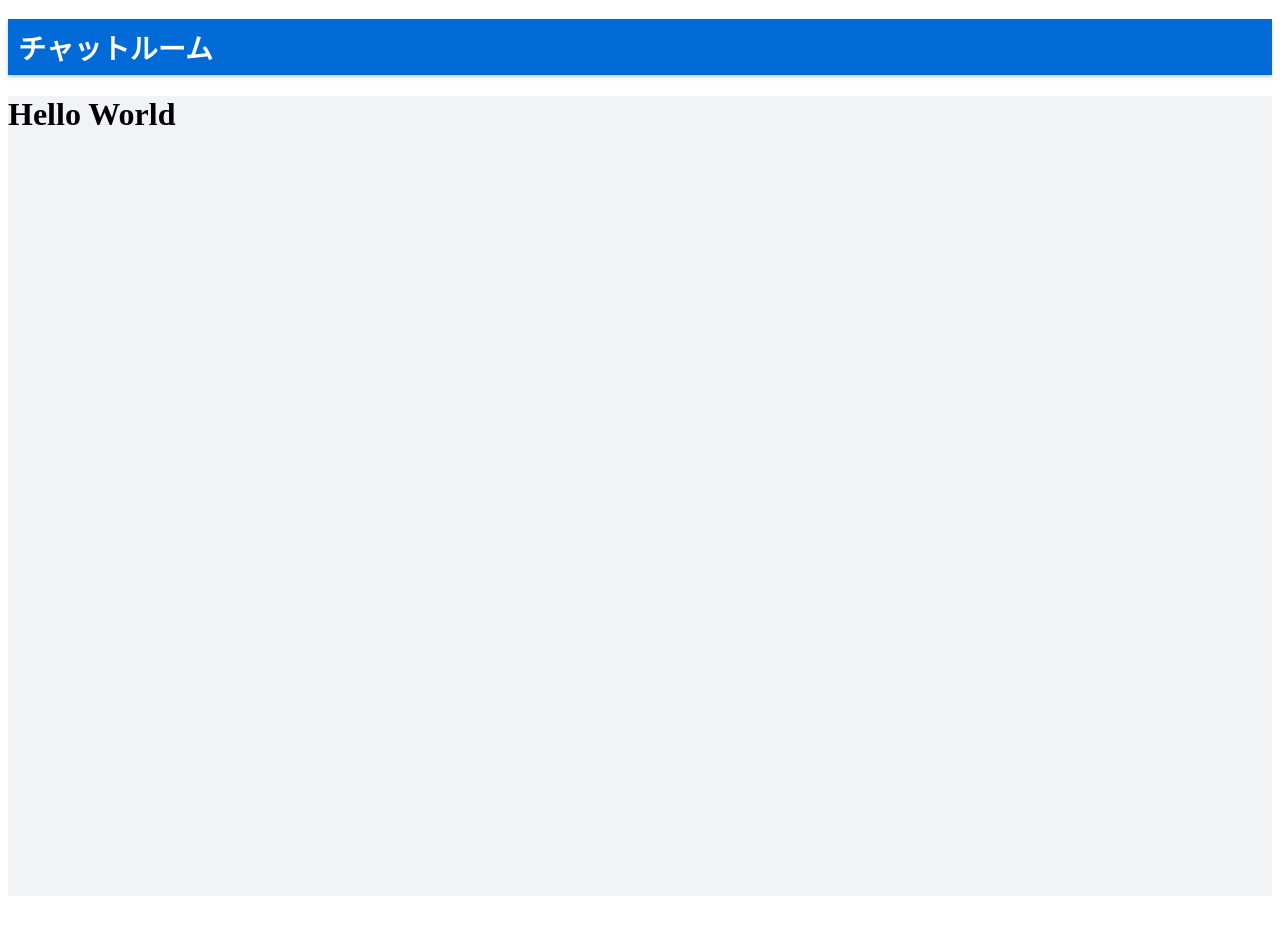
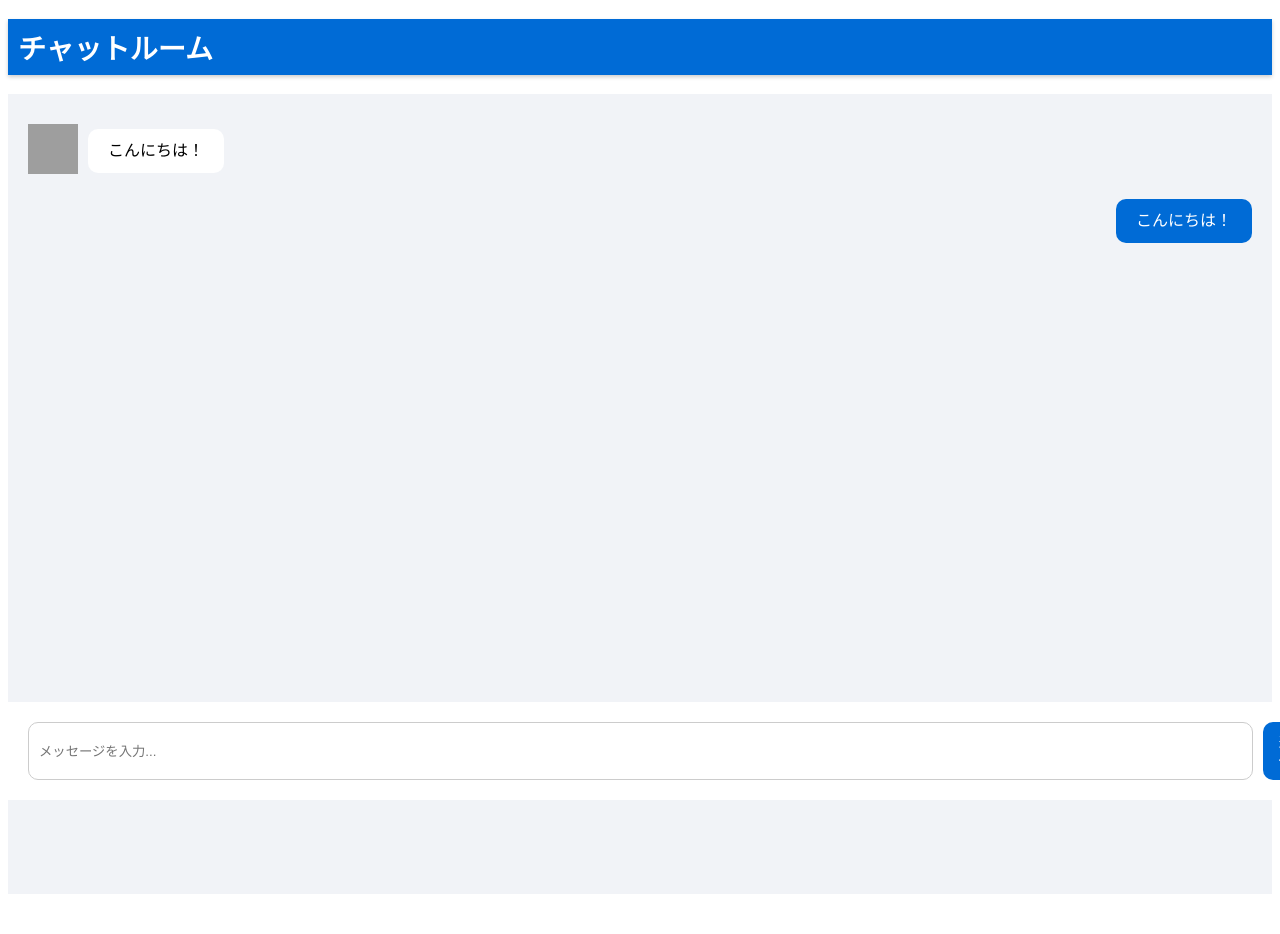
Before and after one commit to shimojit/parrot-next-app, a Next.js app: page / in a window 1280 px wide. Shown: the top 934 px of the page. Before the commit the page ends 904 px from the top, so only its background shows below. Built offline with nearby package versions, Linux system fonts and the light colour scheme; grey boxes are pictures that could not be loaded.

Commit message:
chat components completed.

```diff
--- a/next.config.mjs
+++ b/next.config.mjs
@@ -1,4 +1,13 @@
 /** @type {import('next').NextConfig} */
-const nextConfig = {};
+const nextConfig = {
+  images: {
+    remotePatterns: [
+      {
+        protocol: "https",
+        hostname: "doodleipsum.com"
+      },
+    ],
+  },
+};
 
 export default nextConfig;
--- a/src/app/components/chat/ChatForm.tsx
+++ b/src/app/components/chat/ChatForm.tsx
@@ -1 +1,37 @@
-export default function ChatForm () {}
+export default function ChatForm () {
+  return (
+    <div
+      style={{
+        position: "fixed",
+        bottom: "0",
+        width: "100%",
+        padding: 20,
+        background: "#fff",
+      }}
+    >
+      <div style={{ display: "flex", gap: 10 }}>
+        <input
+          type="text"
+          placeholder="メッセージを入力..."
+          style={{
+            width: "100%",
+            padding: 10,
+            borderRadius: 10,
+            border: "1px solid #ccc",
+          }}
+        />
+        <button
+          style={{
+            padding: 10,
+            background: "#006BD6",
+            color: "white",
+            borderRadius: 10,
+            border: "none",
+          }}
+        >
+          送信
+        </button>
+      </div>
+    </div>
+  );
+}
--- /dev/null
+++ b/src/app/components/chat/ChatMessage.tsx
@@ -0,0 +1,53 @@
+import Image from "next/image";
+
+export default function ChatMessage () {
+  return (
+    <div style={{ padding: "30px 20px", height: "100%"}}>
+      {/* 相手側のメッセージ */}
+      <div style={{ display: "flex", gap: 10 }}>
+        {/* サイトのURLでダミー画像を持ってくる */}
+        <Image
+          src="https://doodleipsum.com/700/avatar-2?i=0639d368201785f32891763286f61ca0"
+          alt=""
+          width={50}
+          height={50}
+        />
+        <div
+          style={{
+            padding: "10px 20px",
+            marginTop: 5,
+            background: "#fff",
+            borderRadius: 10,
+            lineHeight: 1.5,
+            height: "fit-content",
+          }}
+        >
+          こんにちは！
+        </div>
+      </div>
+      {/* 自分のメッセージ */}
+      <div
+        style={{
+          display: "flex",
+          gap: 10,
+          justifyContent: "flex-end",
+          marginTop: 20,
+        }}
+      >
+        <div
+          style={{
+            padding: "10px 20px",
+            marginTop: 5,
+            background: "#006BD6",
+            borderRadius: 10,
+            lineHeight: 1.5,
+            height: "fit-content",
+            color: "white",
+          }}
+        >
+          こんにちは！
+        </div>
+      </div>
+    </div>
+  );
+}
--- a/src/app/page.tsx
+++ b/src/app/page.tsx
@@ -1,10 +1,11 @@
-import Image from "next/image";
-import styles from "./page.module.css";
+import ChatForm from "@/app/components/chat/ChatForm";
+import ChatMessage from "@/app/components/chat/ChatMessage";
 
 export default function Home() {
   return (
-    <div>
-      <h1>Hello World</h1>
-    </div>
+    <>
+      <ChatMessage />
+      <ChatForm />
+    </>
   );
 }
```
